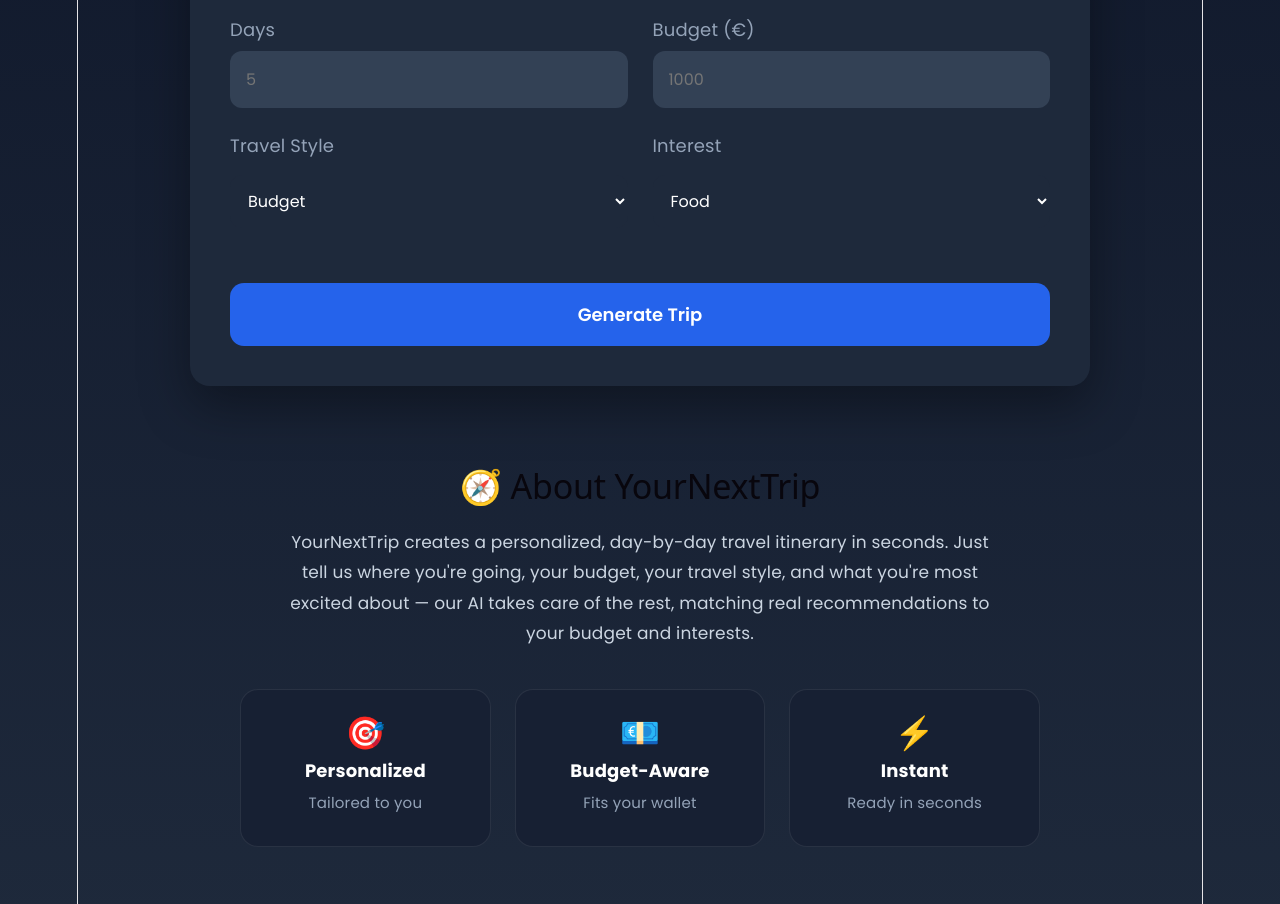
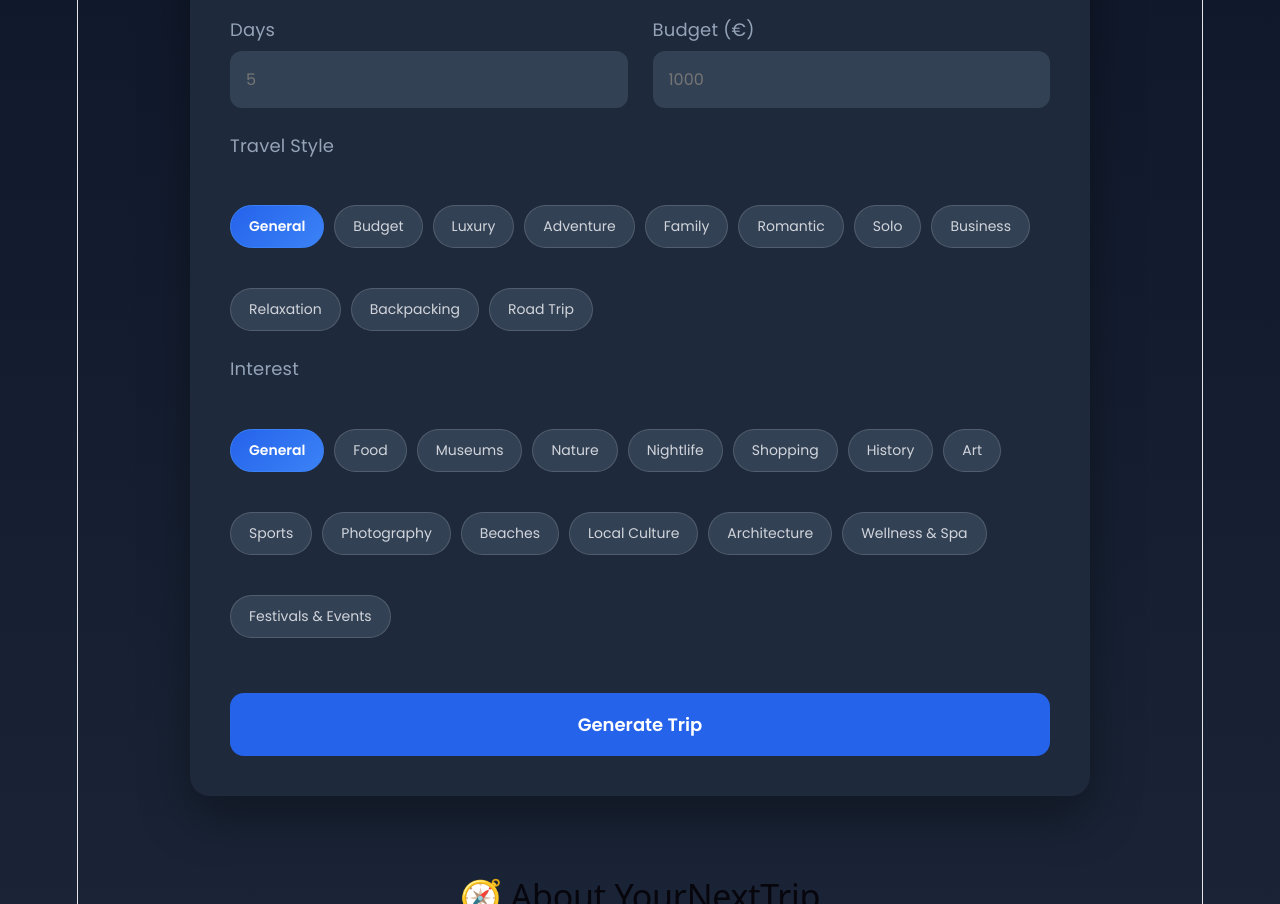
Before and after one commit to ayselinaydogdu/travel-planner-ai, a React (Vite) app: page / in a window 1280 px wide. Shown: the part 1340-2244 px from the top of the page. Built offline with nearby package versions, Linux system fonts and the light colour scheme.

Commit message:
coklu kategori secimi eklendi

```diff
--- a/src/App.css
+++ b/src/App.css
@@ -1078,3 +1078,48 @@ color:#dbeafe;
     grid-template-columns: 1fr;
   }
 }
+
+
+.chip-group {
+  grid-column: 1 / 3;
+}
+
+.chip-container {
+  display: flex;
+  flex-wrap: wrap;
+  gap: 10px;
+  margin-top: 8px;
+}
+
+.chip {
+  padding: 10px 18px;
+  border-radius: 999px;
+  border: 1px solid rgba(255,255,255,.15);
+  background: #334155;
+  color: #d1d5db;
+  font-size: 14px;
+  cursor: pointer;
+  transition: .2s;
+}
+
+.chip:hover {
+  background: #3f4d63;
+}
+
+.chip-selected {
+  background: linear-gradient(135deg,#2563eb,#3b82f6);
+  border-color: #3b82f6;
+  color: white;
+  font-weight: 600;
+}
+
+@media (max-width: 768px) {
+  .chip-group {
+    grid-column: 1;
+  }
+
+  .chip {
+    padding: 8px 14px;
+    font-size: 13px;
+  }
+}
--- a/src/components/SearchForm.jsx
+++ b/src/components/SearchForm.jsx
@@ -1,3 +1,35 @@
+const TRAVEL_STYLES = [
+  "General",
+  "Budget",
+  "Luxury",
+  "Adventure",
+  "Family",
+  "Romantic",
+  "Solo",
+  "Business",
+  "Relaxation",
+  "Backpacking",
+  "Road Trip",
+];
+
+const INTERESTS = [
+  "General",
+  "Food",
+  "Museums",
+  "Nature",
+  "Nightlife",
+  "Shopping",
+  "History",
+  "Art",
+  "Sports",
+  "Photography",
+  "Beaches",
+  "Local Culture",
+  "Architecture",
+  "Wellness & Spa",
+  "Festivals & Events",
+];
+
 function SearchForm({
   from,
 setFrom,
@@ -15,6 +47,21 @@ function SearchForm({
 generateTrip,
 setTrip,
 }) {
+
+function toggleValue(value, current, setter) {
+setTrip(null);
+if (value === "General") {
+setter(current.includes("General") ? [] : ["General"]);
+return;
+    }
+const withoutGeneral = current.filter((v) => v !== "General");
+if (withoutGeneral.includes(value)) {
+setter(withoutGeneral.filter((v) => v !== value));
+    } else {
+setter([...withoutGeneral, value]);
+    }
+  }
+
 return (
 <div className="search-card">
 <div className="input-group">
@@ -29,7 +76,6 @@ function SearchForm({
           }}
 />
 </div>
-
 <div className="input-group">
 <label>To</label>
 <input
@@ -42,7 +88,6 @@ function SearchForm({
           }}
 />
 </div>
-
 <div className="input-group">
 <label>Days</label>
 <input
@@ -57,7 +102,6 @@ function SearchForm({
           }}
 />
 </div>
-
 <div className="input-group">
 <label>Budget (€)</label>
 <input
@@ -72,38 +116,36 @@ function SearchForm({
 />
 </div>
 
-      <div className="input-group">
+<div className="input-group chip-group">
 <label>Travel Style</label>
-
-        <select
-          value={travelStyle}
-          onChange={(e) => {
-            setTravelStyle(e.target.value);
-            setTrip(null);
-          }}
+<div className="chip-container">
+{TRAVEL_STYLES.map((style) => (
+<button
+type="button"
+key={style}
+className={`chip ${travelStyle.includes(style) ? "chip-selected" : ""}`}
+onClick={() => toggleValue(style, travelStyle, setTravelStyle)}
 >
-          <option>Budget</option>
-          <option>Luxury</option>
-          <option>Adventure</option>
-          <option>Family</option>
-        </select>
+{style}
+</button>
+            ))}
+</div>
 </div>
 
-      <div className="input-group">
+<div className="input-group chip-group">
 <label>Interest</label>
-
-        <select
-          value={interest}
-          onChange={(e) => {
-            setInterest(e.target.value);
-            setTrip(null);
-          }}
+<div className="chip-container">
+{INTERESTS.map((item) => (
+<button
+type="button"
+key={item}
+className={`chip ${interest.includes(item) ? "chip-selected" : ""}`}
+onClick={() => toggleValue(item, interest, setInterest)}
 >
-          <option>Food</option>
-          <option>Museums</option>
-          <option>Nature</option>
-          <option>Nightlife</option>
-        </select>
+{item}
+</button>
+            ))}
+</div>
 </div>
 
 <button
--- a/src/components/SearchSection.jsx
+++ b/src/components/SearchSection.jsx
@@ -12,8 +12,8 @@ const [from, setFrom] = useState("");
 const [to, setTo] = useState("");
 const [days, setDays] = useState("");
 const [budget, setBudget] = useState("");
-const [travelStyle, setTravelStyle] = useState("Budget");
-const [interest, setInterest] = useState("Food");
+const [travelStyle, setTravelStyle] = useState(["General"]);
+const [interest, setInterest] = useState(["General"]);
 const [trip, setTrip] = useState(null);
 const [weather, setWeather] = useState(null);
 const [loading, setLoading] = useState(false);
@@ -29,7 +29,14 @@ setLoading(true);
 setWeather(null);
 
 try {
-const tripData = { from, to, days, budget, travelStyle, interest };
+const tripData = {
+from,
+to,
+days,
+budget,
+travelStyle: travelStyle.length ? travelStyle : ["General"],
+interest: interest.length ? interest : ["General"],
+      };
 
 try {
 const location = await getCoordinates(to);
```
Also changed, not shown: api/generate-itinerary.js (+21 -6 lines). Lines whose indentation alone changed are shown as unchanged.
